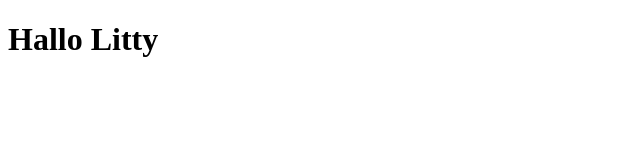
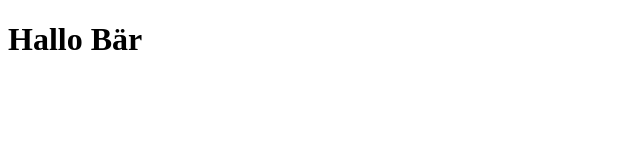
Before and after one commit to melwa86/littys-first-repository, a plain HTML site: page index.html in a window 1280 px wide. Shown: the full height of the page, 0-640 px from the left. Drawn offline with Linux system fonts and the light colour scheme.

Commit message:
Revert "changed name"
This reverts commit 202ed5d76e58b812f5cb17d37046adbb6d2df6dd.

```diff
--- a/index.html
+++ b/index.html
@@ -3,9 +3,9 @@
 <head>
     <meta charset="UTF-8">
     <meta name="viewport" content="width=device-width, initial-scale=1.0">
-    <title>Hallo Litty</title>
+    <title>Hallo Bär</title>
 </head>
 <body>
-    <h1>Hallo Litty</h1>
+    <h1>Hallo Bär</h1>
 </body>
 </html>
```
